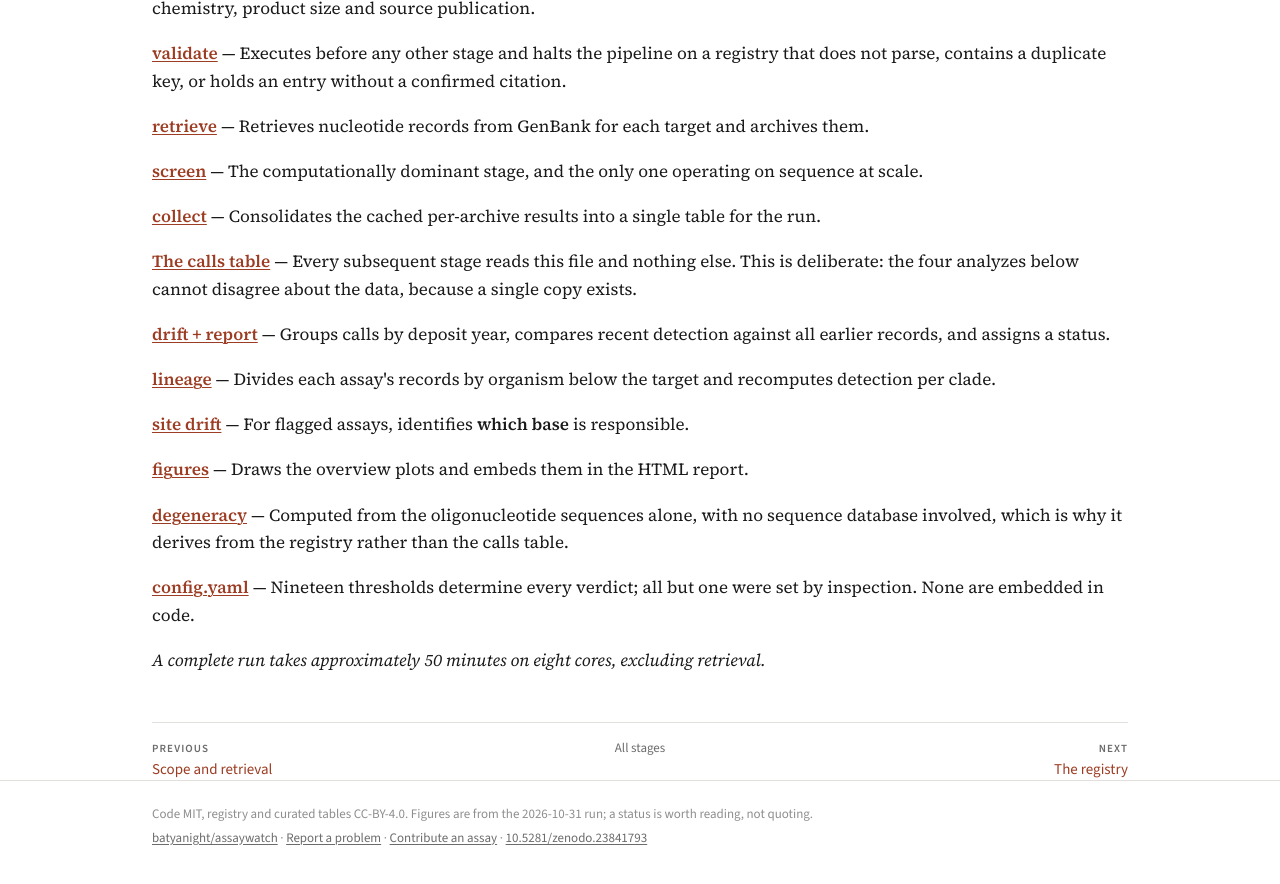
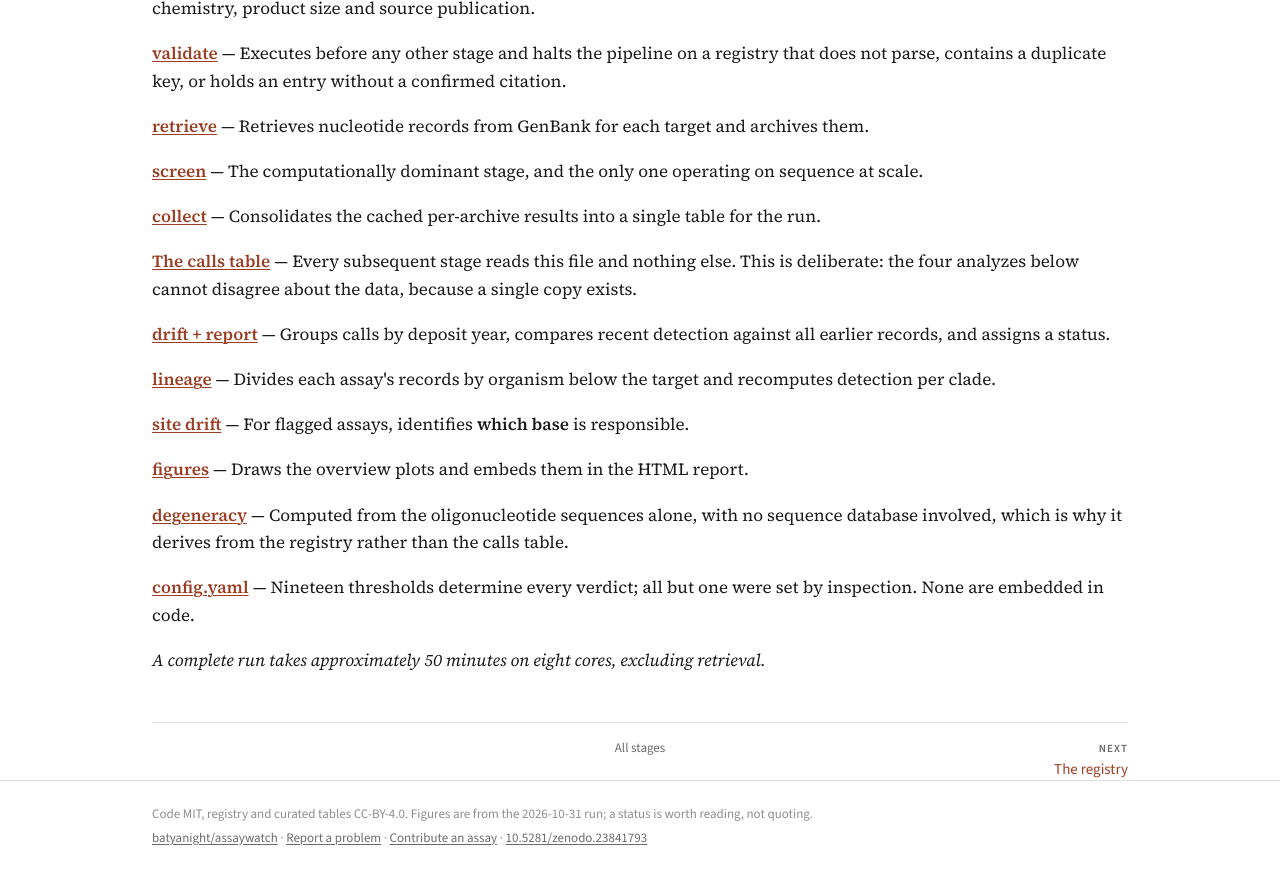
Before and after one commit to batyanight/assaywatch, an MkDocs documentation site: the page built from website/pipeline.md, in a window 1280 px wide and 900 px high, scrolled down 1751 px. Shown: the top 884 px of the window. Built offline with MkDocs 1.6.1, drawn with Linux system fonts in a browser that asks for light colours.

Commit message:
Asset URLs carry the build time, and the stage row stays inside the pipeline
GitHub Pages serves every file with a ten-minute cache. The stylesheet and
script had fixed URLs, so each deploy's HTML arrived with the previous
deploy's CSS until the cache expired, and three fixes in a row looked
unshipped. The build timestamp is now a query string on both.

The overview offered "Previous: Scope and retrieval" and config.yaml offered
"Next: Validation", because mkdocs' previous_page and next_page walk the whole
nav. Neighbours are shown only when they are themselves pipeline pages.

Co-Authored-By: Claude Fable 5.1 <noreply@anthropic.com>

```diff
--- a/theme/main.html
+++ b/theme/main.html
@@ -26,8 +26,10 @@
 <link rel="preconnect" href="https://fonts.googleapis.com">
 <link rel="preconnect" href="https://fonts.gstatic.com" crossorigin>
 <link rel="stylesheet" href="https://fonts.googleapis.com/css2?family=Source+Serif+4:ital,opsz,wght@0,8..60,400;0,8..60,600;1,8..60,400&family=Source+Sans+3:wght@400;500;600&family=IBM+Plex+Mono:wght@400;500&display=swap">
+{#- `?v=` is the build time: GitHub Pages serves assets with a ten-minute
+    cache, so an unversioned stylesheet kept showing the previous deploy. -#}
 {%- for path in config.extra_css %}
-<link rel="stylesheet" href="{{ path | url }}">
+<link rel="stylesheet" href="{{ path | url }}?v={{ build_date_utc.strftime('%Y%m%d%H%M%S') }}">
 {%- endfor %}
 </head>
 <body>
@@ -76,15 +78,17 @@
       reader is not meant to follow. -#}
   {%- if page and page.url.startswith('pipeline/') %}
   <nav class="seq" aria-label="Pipeline stages">
+    {#- Only neighbours inside the pipeline: the overview must not offer the
+        methods page before it, nor the last stage the page after. -#}
     <span class="seq-prev">
-      {%- if page.previous_page %}
+      {%- if page.previous_page and page.previous_page.url.startswith('pipeline/') %}
       <a href="{{ page.previous_page.url | url }}"><span class="seq-dir">Previous</span>
         {{ page.previous_page.title }}</a>
       {%- endif %}
     </span>
     <a class="seq-up" href="{{ 'pipeline/' | url }}">All stages</a>
     <span class="seq-next">
-      {%- if page.next_page %}
+      {%- if page.next_page and page.next_page.url.startswith('pipeline/') %}
       <a href="{{ page.next_page.url | url }}"><span class="seq-dir">Next</span>
         {{ page.next_page.title }}</a>
       {%- endif %}
@@ -104,7 +108,7 @@
 </footer>
 
 {%- for path in config.extra_javascript %}
-<script src="{{ path | url }}"></script>
+<script src="{{ path | url }}?v={{ build_date_utc.strftime('%Y%m%d%H%M%S') }}"></script>
 {%- endfor %}
 </body>
 </html>
```
